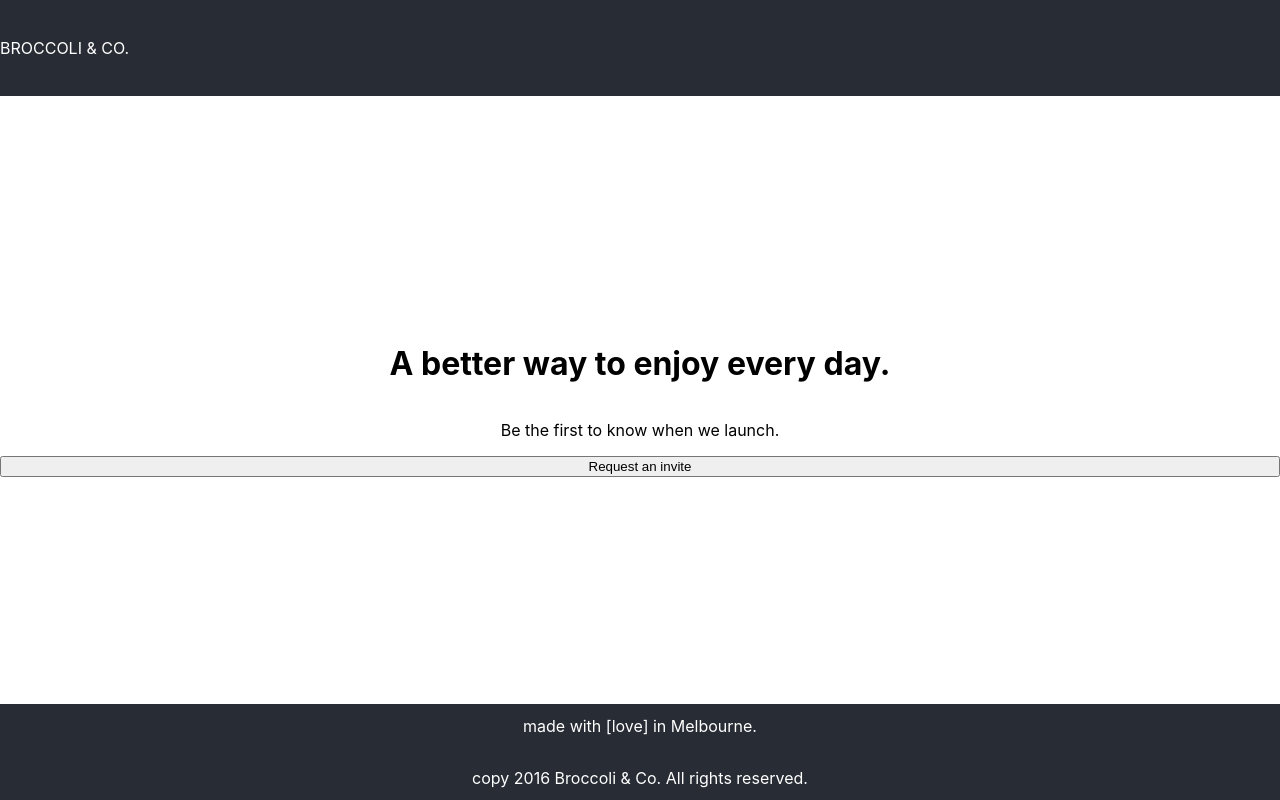
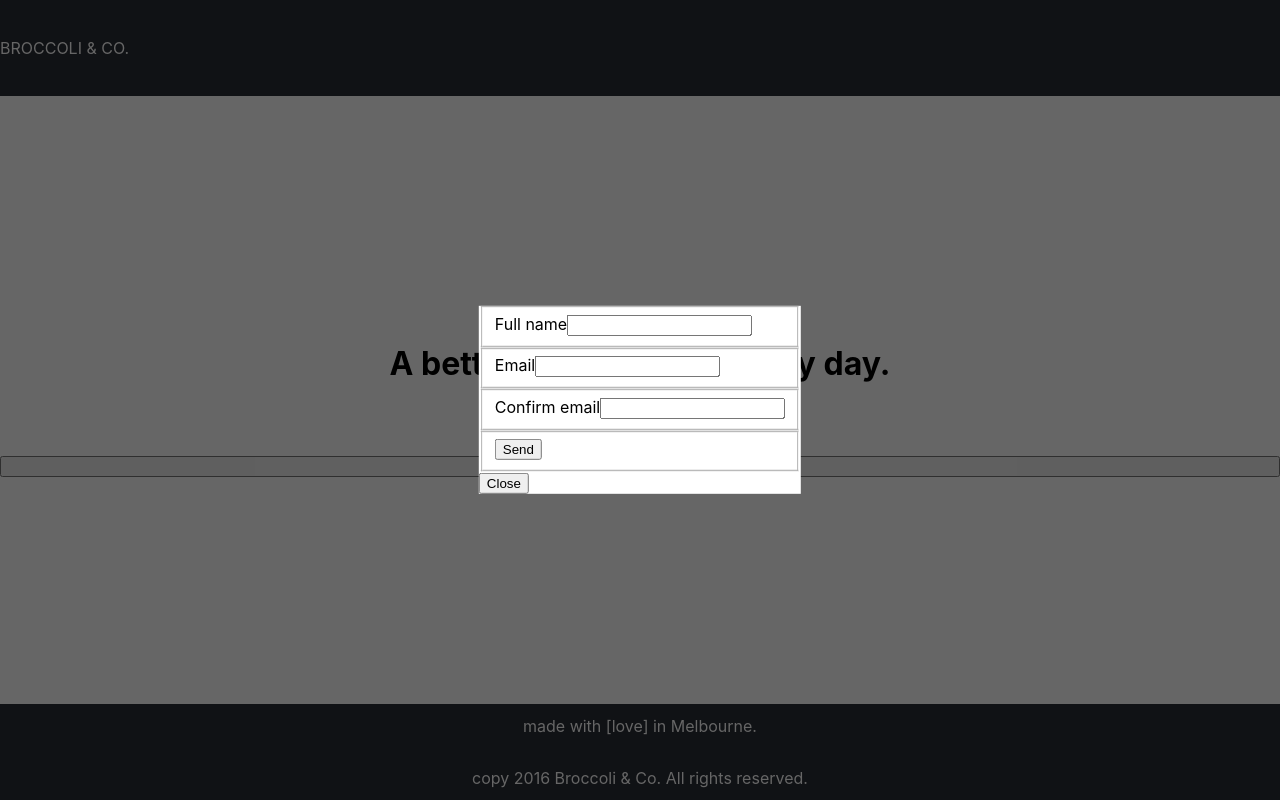
Before and after one commit to LucasYang/broccoli-co, a React (Create React App) app: page / in a window 1280 px wide. Built offline with nearby package versions, Linux system fonts and the light colour scheme.

Commit message:
feat: add form structure

```diff
--- a/src/App.tsx
+++ b/src/App.tsx
@@ -1,4 +1,6 @@
 import React from "react";
+import Modal from "./components/Modal";
+import Form from "./components/Form";
 import "./App.css";
 
 function App() {
@@ -14,6 +16,38 @@ function App() {
         <p>made with [love] in Melbourne.</p>
         <p>copy 2016 Broccoli & Co. All rights reserved.</p>
       </footer>
+      <Modal show onClose={() => { }}>
+        <Form name="landingPageForm">
+          {({ error, register }: any) => {
+            return (
+              <div>
+                <fieldset className="form-fieldset">
+                  <label htmlFor="fullName">
+                    Full name
+                    <input name="fullName" type="text" defaultValue="" ref={(ref) => register(ref, 'fullName')} />
+                    {error["fullName"] ? "error" : null}
+                  </label>
+                </fieldset>
+                <fieldset className="form-fieldset">
+                  <label htmlFor="email">
+                    Email
+                    <input name="email" type="email" defaultValue="" ref={(ref) => register(ref, 'email')} />
+                  </label>
+                </fieldset>
+                <fieldset className="form-fieldset">
+                  <label htmlFor="confirmEmail">
+                    Confirm email
+                    <input name="confirmEmail" type="email" defaultValue="" ref={(ref) => register(ref, 'confirmEmail')} />
+                  </label>
+                </fieldset>
+                <fieldset>
+                  <button type="submit">Send</button>
+                </fieldset>
+              </div>
+            )
+          }}
+        </Form>
+      </Modal>
     </div>
   );
 }
--- /dev/null
+++ b/src/components/Form/index.module.css
@@ -0,0 +1,3 @@
+.container {
+  display: block;
+}
--- a/src/components/Form/index.tsx
+++ b/src/components/Form/index.tsx
@@ -1,3 +1,41 @@
-export function Form() {
-  return null;
+import React, { useRef } from 'react';
+import formStyles from './index.module.css';
+interface FormInterface {
+  name: string;
+  children: (props: any) => React.ReactElement;
 }
+
+export function Form({ children, name }: FormInterface) {
+  const childrenRef = useRef<{ [key: string]: HTMLFormElement }>({});
+
+  function submitHandler(e: React.FormEvent<HTMLFormElement>) {
+    e.preventDefault();
+    console.log(childrenRef.current);
+  }
+
+  function validateForm() {
+    // todo: validation logic
+  }
+
+  function register(ref: HTMLFormElement, name: any) {
+    childrenRef.current[name] = ref;
+  }
+
+  return (
+    <form
+      className={formStyles.container}
+      onSubmit={submitHandler}
+      noValidate
+      name={name}
+    >
+      {children({
+        loading: false,
+        error: false,
+        data: {},
+        register: register
+      })}
+    </form>
+  );
+}
+
+export default Form;
```
